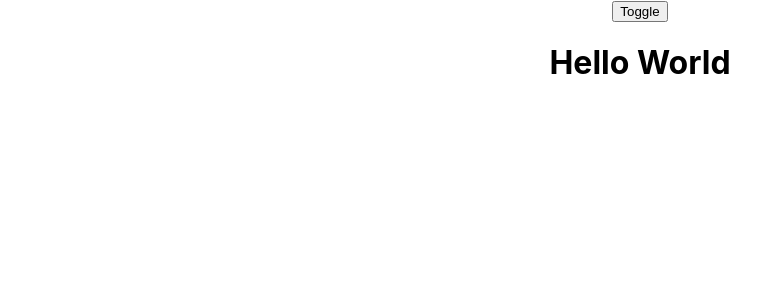
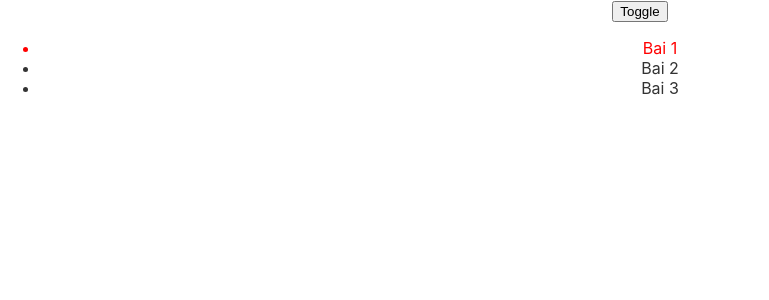
Before and after one commit to duyme18/tiktok, a React (Create React App) app: page / in a window 1280 px wide. Both pictures are taken after a click on the button "Toggle". Shown: the top 300 px of the page, without its empty margins (0-769 px from the left). Built offline with nearby package versions, Linux system fonts and the light colour scheme.

Commit message:
chat app

```diff
--- a/src/Content.js
+++ b/src/Content.js
@@ -1,8 +1,45 @@
+import { useEffect, useState } from "react"
 
+const lessons = [
+    {
+        id: 1,
+        name: 'Bai 1'
+    },
+    {
+        id: 2,
+        name: 'Bai 2'
+    },
+    {
+        id: 3,
+        name: 'Bai 3'
+    }
+]
 function Content() {
+    const [lessonId, setLessonId] = useState(1)
+
+    useEffect(() => {
+        const handleComment = ({detail}) => {
+            console.log(detail)
+        }
+        window.addEventListener(`lesson-${lessonId}`, handleComment)
+        return () => (
+            window.removeEventListener(`lesson-${lessonId}`, handleComment)
+        )
+    },[lessonId])
+
     return (
         <div>
-            <h1>Hello World</h1>
+            <ul>
+                {lessons.map(lesson => (
+                    <li
+                        key={lesson.id}
+                        style={{ color: lessonId === lesson.id ? 'red' : '#333' }}
+                        onClick={() => setLessonId(lesson.id)}
+                    >
+                        {lesson.name}
+                    </li>
+                ))}
+            </ul>
         </div>
     )
 }
--- a/src/index.js
+++ b/src/index.js
@@ -3,6 +3,21 @@
 import './index.css';
 import App from './App';
 import reportWebVitals from './reportWebVitals';
+
+function emitComment(id) {
+  setInterval(() => {
+    window.dispatchEvent(
+      new CustomEvent(`lesson-${id}`, {
+        detail: `Noi dung comment lesson ${id}`
+      })
+    )
+  }, 2000)
+}
+
+emitComment(1)
+emitComment(2)
+emitComment(3)
+
 
 const root = ReactDOM.createRoot(document.getElementById('root'));
 root.render(
```
